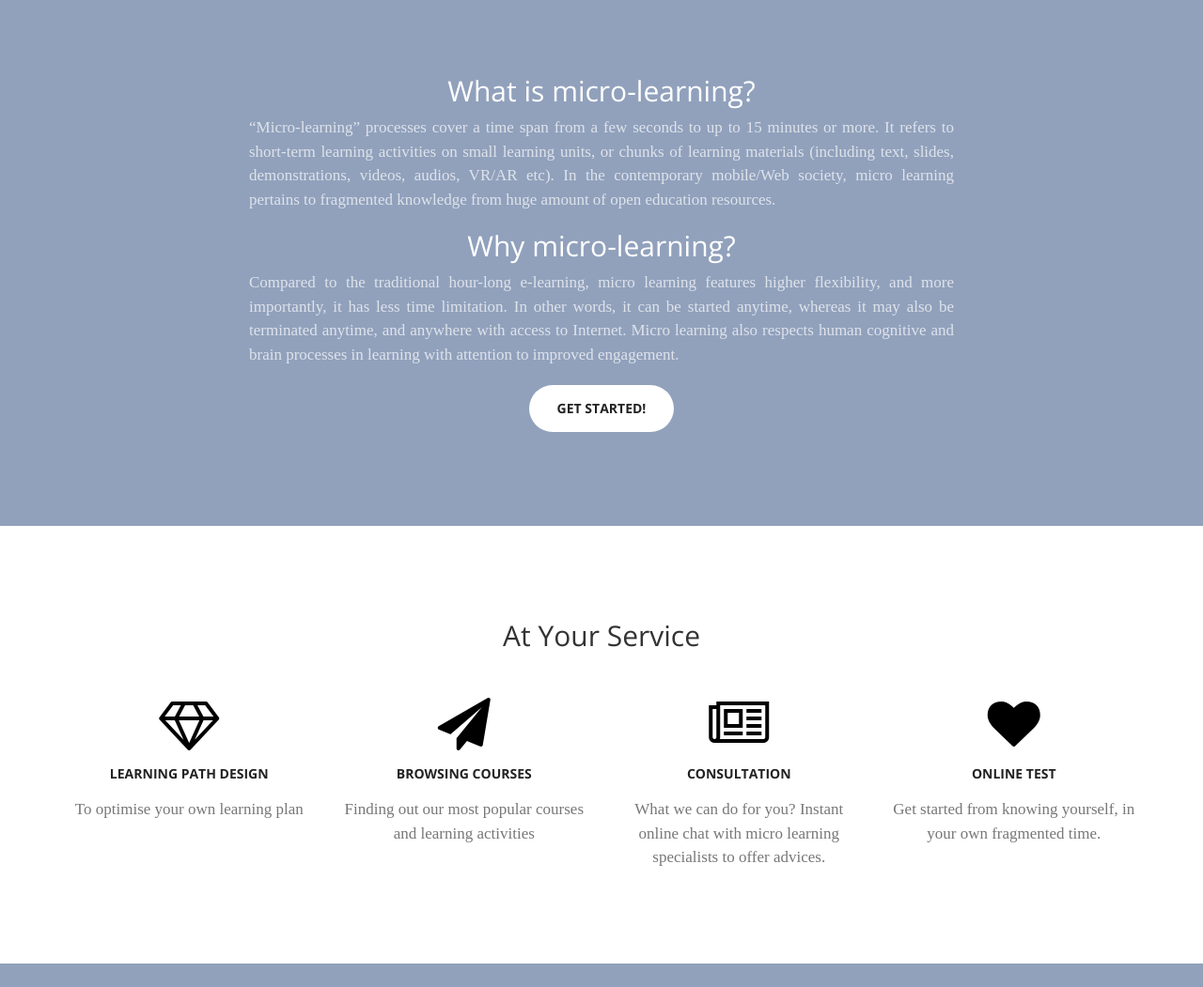
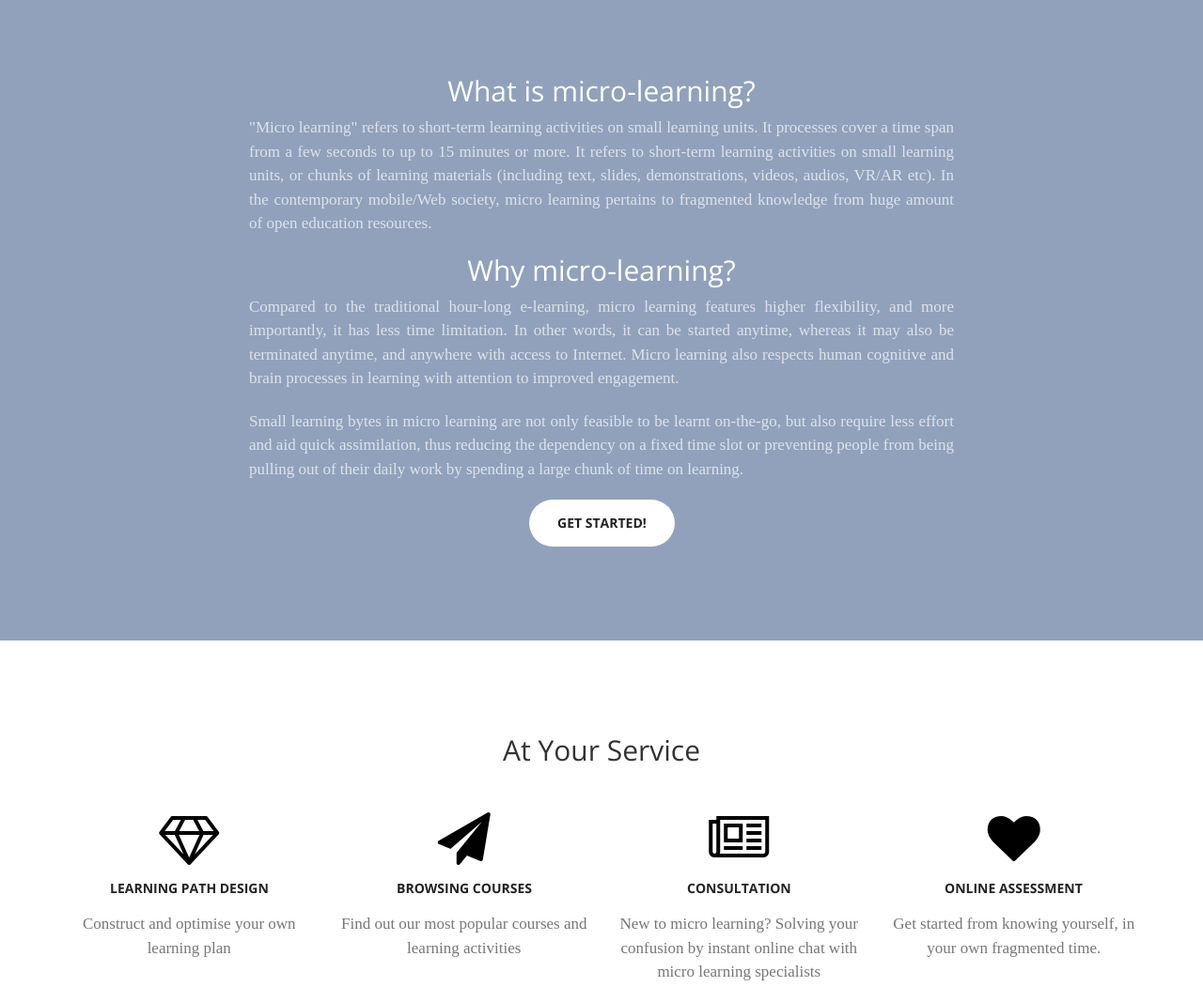
Before and after one commit to JiayinL/Demo, a website: page demo_10_20/index.html in a window 1280 px wide. Shown: the part 820-1871 px from the top of the page at 94% size. Drawn offline with nearby package versions, Linux system fonts and the light colour scheme.

Commit message:
Update index.html

```diff
--- a/demo_10_20/index.html
+++ b/demo_10_20/index.html
@@ -77,9 +77,10 @@
         <div class="header-content">
             <div class="header-content-inner">
                 <h1>The state of the art learning strategy</1h1>
-                <h2 id="homeHeading">Make use your fragmented time</h2>
+                <h2 id="homeHeading">Fragmented time can make big difference</h2>
                 <hr>
-                <p>Micro-learning allows you to recharge yourself at anytime and anywhere</p>
+                <p>Micro learning can let you make use of your fragmented time by carry out learning activities with higher flexibility.
+			It gets rid of the limitation of location, time frame, and even device.</p>
                 <a href="#about" class="btn btn-primary btn-xl page-scroll">Find Out More</a>
             </div>
         </div>
@@ -91,7 +92,7 @@
                 <div class="col-lg-8 col-lg-offset-2 text-center">
                     <h2 class="section-heading">What is micro-learning?</h2>
 <!--                    <hr class="light">-->
-                    <p class="text-faded description_micro_learning">“Micro-learning” processes cover a time span from a few seconds to up to 15 minutes or more. It refers to short-term learning activities on small learning units, or chunks of learning materials (including text, slides, demonstrations, videos, audios, VR/AR etc). In the contemporary mobile/Web  society, micro learning pertains to fragmented knowledge from huge amount of open education resources.</p>
+                    <p class="text-faded description_micro_learning">"Micro learning" refers to short-term learning activities on small learning units. It processes cover a time span from a few seconds to up to 15 minutes or more. It refers to short-term learning activities on small learning units, or chunks of learning materials (including text, slides, demonstrations, videos, audios, VR/AR etc). In the contemporary mobile/Web  society, micro learning pertains to fragmented knowledge from huge amount of open education resources.</p>
 <!--                    <a href="#services" class="page-scroll btn btn-default btn-xl sr-button">Get Started!</a>-->
                 </div>
 
@@ -100,6 +101,7 @@
 <!--                    <hr class="light">-->
                     <p class="text-faded description_micro_learning">Compared to the traditional hour-long e-learning, micro learning features higher flexibility, and more importantly, it has less time limitation. In other words, it can be started anytime, whereas it may also be terminated anytime, and anywhere with access to Internet. Micro learning also respects human cognitive and brain processes in learning with attention to improved engagement.</p>
 <!--                    <a href="#services" class="page-scroll btn btn-default btn-xl sr-button">Get Started!</a>-->
+		     <p class="text-faded description_micro_learning">Small learning bytes in micro learning are not only feasible to be learnt on-the-go, but also require less effort and aid quick assimilation, thus reducing the dependency on a fixed time slot or preventing people from being pulling out of their daily work by spending a large chunk of time on learning.</p>
                     <a href="#services" class="page-scroll btn btn-default btn-xl sr-button">Get Started!</a>
                 </div>
 <!--
@@ -137,7 +139,7 @@
 <!--                        <h3>Learning Path Design</h3>-->
                         <br>
                         <a  class="page-scroll btn btn-default btn-xl sr-button" data-toggle="modal" data-target="#ConsturctLearningPlan">Learning Path Design</a>
-                        <p class="text-muted description_service">To optimise your own learning plan</p>
+                        <p class="text-muted description_service">Construct and optimise your own learning plan</p>
                     </div>
                 </div>
                 <div class="col-lg-3 col-md-6 text-center">
@@ -146,7 +148,7 @@
 <!--                        <h3>Browsing Courses</h3>-->
                         <br>
                         <a  class="page-scroll btn btn-default btn-xl sr-button" data-toggle="modal" data-target="#BrowsingCourses">Browsing Courses</a>
-                        <p class="text-muted description_service">Finding out our most popular courses and learning activities</p>
+                        <p class="text-muted description_service">Find out our most popular courses and learning activities</p>
                     </div>
                 </div>
                 <div class="col-lg-3 col-md-6 text-center">
@@ -155,7 +157,7 @@
 <!--                        <h3>Consultation</h3>-->
                         <br>
                         <a href="#contact" class="page-scroll btn btn-default btn-xl sr-button" >Consultation</a>
-                        <p class="text-muted description_service">What we can do for you? Instant online chat with micro learning specialists to offer advices.</p>
+                        <p class="text-muted description_service">New to micro learning? Solving your confusion by instant online chat with micro learning specialists</p>
                     </div>
                 </div>
                 <div class="col-lg-3 col-md-6 text-center">
@@ -163,7 +165,7 @@
                         <i class="fa fa-4x fa-heart text-primary sr-icons"></i>
                         <br>
 <!--                        <h3>Online Testing</h3>-->
-                        <a class="page-scroll btn btn-default btn-xl sr-button" data-toggle="modal" data-target="#OnlineTesting">Online Test</a>
+                        <a class="page-scroll btn btn-default btn-xl sr-button" data-toggle="modal" data-target="#OnlineAssessment">Online Assessment</a>
                         <p class="text-muted description_service">Get started from knowing yourself, in your own fragmented time. </p>
                     </div>
                 </div>
@@ -202,12 +204,12 @@
     </div><!-- /.modal -->
 </div>
 <!--Online testing-->
-<div class="modal fade" id="OnlineTesting" tabindex="-1" role="dialog" aria-labelledby="myModalLabel" aria-hidden="true">
+<div class="modal fade" id="OnlineAssessment" tabindex="-1" role="dialog" aria-labelledby="myModalLabel" aria-hidden="true">
     <div class="modal-dialog">
         <div class="modal-content">
             <div class="modal-header">
                 <button type="button" class="close" data-dismiss="modal" aria-hidden="true">&times;</button>
-                <h4 class="modal-title" id="myModalLabel">Online Test</h4>
+                <h4 class="modal-title" id="myModalLabel">Online Assessment</h4>
             </div>
             <div class="modal-body">
 
```
